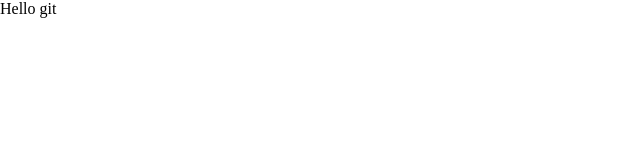
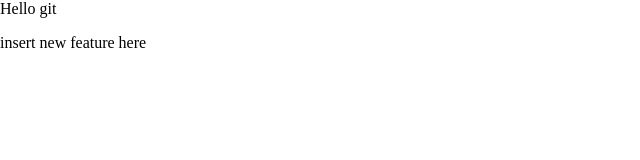
Before and after one commit to DirkSwartjes/bookish-giggle, a plain HTML site: page index.html in a window 1280 px wide. Shown: the whole page, without its empty margins (0-640 px from the left). Drawn offline with Linux system fonts and the light colour scheme.

Commit message:
Add new feature

```diff
--- a/index.html
+++ b/index.html
@@ -5,6 +5,7 @@
     </head>
     <body>
         <p>Hello git</p>
+        <p>insert new feature here</p>
         <script src="main.js"></script>
     </body>
 </html>
```
